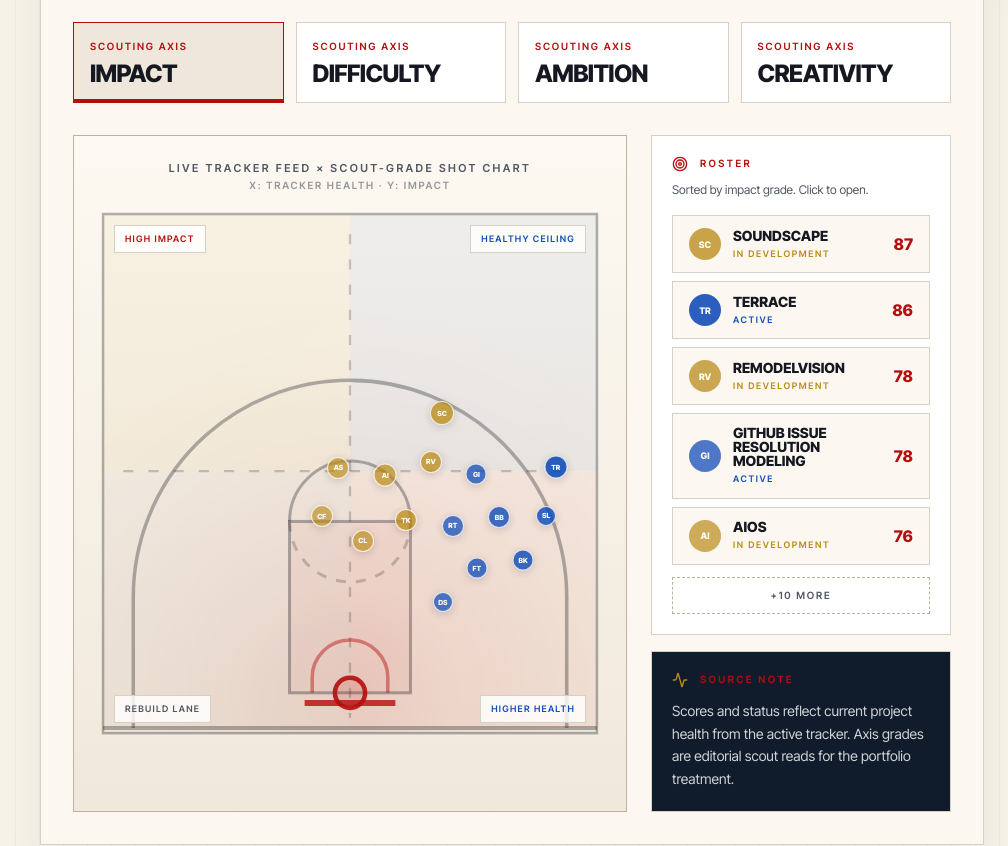
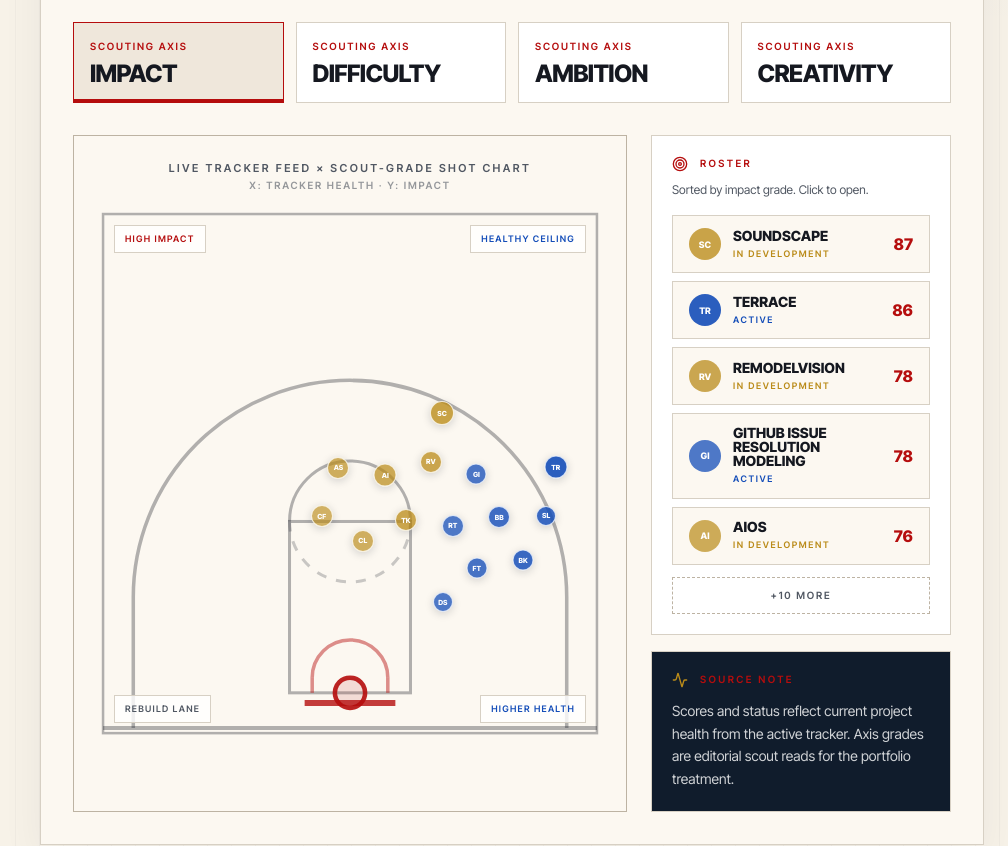
Before and after one commit to jakyeamos/portfolio, a React (Vite) app: page /projects in a window 1280 px wide. Shown: the part 900-1746 px from the top of the page, without its empty margins (272-1280 px from the left). Built offline with nearby package versions, Linux system fonts and the light colour scheme; a web font is replaced by a local one.

Commit message:
Simplify project court styling

```diff
--- a/src/pages/CurrentProjects.tsx
+++ b/src/pages/CurrentProjects.tsx
@@ -121,12 +121,8 @@ function buildCourtLayout(projects: readonly CurrentProject[], axis: ProjectAxis
 }
 
 // ─── Court SVG ───────────────────────────────────────────────────────────────
-// viewBox 0 0 100 105 — matches the aspect-[1/1.05] container
-// Basket at cx=50, cy=96 (≈ "bottom 8%" in percentage space)
-// All strokes use rgba(21,24,32,α) to match the ink token
 const COURT_STROKE = 'rgba(21,24,32,0.32)';
 const COURT_STROKE_MED = 'rgba(21,24,32,0.22)';
-const PAINT_FILL = 'rgba(181,13,13,0.04)';
 
 function CourtSVG(): ReactElement {
   return (
@@ -135,28 +131,6 @@ function CourtSVG(): ReactElement {
       className="absolute inset-0 h-full w-full"
       aria-hidden="true"
     >
-      <defs>
-        {/* Radial zone wash from basket outward: paint → mid → three → deep */}
-        <radialGradient id="courtZones" cx="50" cy="96" r="78" gradientUnits="userSpaceOnUse">
-          <stop offset="0%"   stopColor="rgb(181,13,13)" stopOpacity="0.11" />
-          <stop offset="28%"  stopColor="rgb(181,13,13)" stopOpacity="0.06" />
-          <stop offset="55%"  stopColor="rgb(181,13,13)" stopOpacity="0.03" />
-          <stop offset="80%"  stopColor="rgb(181,13,13)" stopOpacity="0.01" />
-          <stop offset="100%" stopColor="rgb(181,13,13)" stopOpacity="0"    />
-        </radialGradient>
-      </defs>
-
-      {/* Zone wash */}
-      <rect x="1" y="1" width="98" height="103" fill="url(#courtZones)" />
-
-      {/* Meaningful chart grid: x = current health, y = selected scout grade */}
-      <rect x="1" y="1" width="49" height="51" fill="rgba(186,139,25,0.055)" />
-      <rect x="50" y="1" width="49" height="51" fill="rgba(20,77,184,0.055)" />
-      <rect x="1" y="52" width="49" height="51" fill="rgba(21,24,32,0.025)" />
-      <rect x="50" y="52" width="49" height="51" fill="rgba(181,13,13,0.035)" />
-      <line x1="50" y1="5" x2="50" y2="101" stroke={COURT_STROKE_MED} strokeWidth="0.45" strokeDasharray="2,3" />
-      <line x1="5" y1="52" x2="95" y2="52" stroke={COURT_STROKE_MED} strokeWidth="0.45" strokeDasharray="2,3" />
-
       {/* Outer boundary */}
       <rect x="1" y="1" width="98" height="103" fill="none" stroke={COURT_STROKE} strokeWidth="0.5" />
 
@@ -177,7 +151,7 @@ function CourtSVG(): ReactElement {
         y="62"
         width="24"
         height="34"
-        fill={PAINT_FILL}
+        fill="none"
         stroke={COURT_STROKE}
         strokeWidth="0.6"
       />
@@ -429,7 +403,7 @@ export default function CurrentProjects(): ReactElement {
           <div className="mt-8 grid gap-6 xl:grid-cols-[minmax(0,1fr)_300px]">
 
             {/* Court */}
-            <div className="border border-[color:var(--color-line-strong)] bg-[linear-gradient(180deg,#fdf9f2_0%,#f0e8da_100%)] p-4 md:p-6">
+            <div className="border border-[color:var(--color-line-strong)] bg-[color:var(--color-surface-raised)] p-4 md:p-6">
               <div className="mx-auto w-full max-w-[700px]">
                 {/* Court title */}
                 <div className="mb-4 text-center">
```
